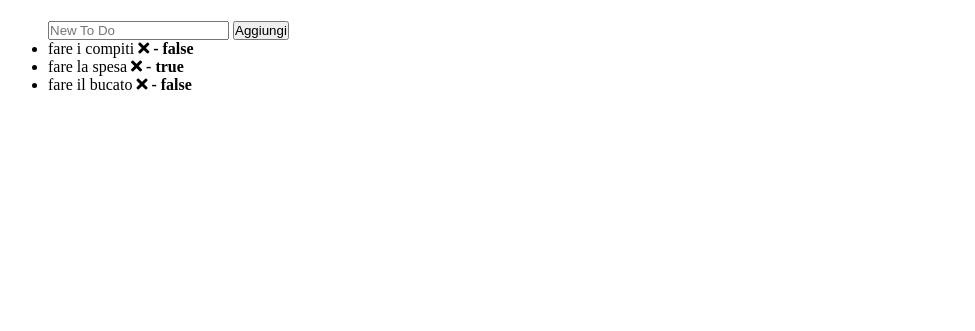
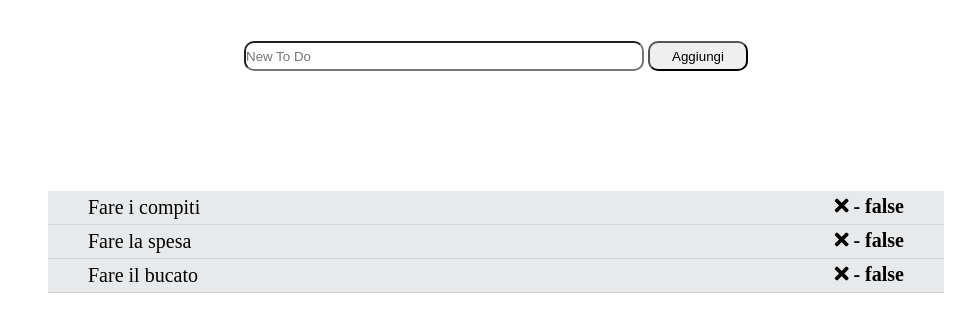
Before and after one commit to AlbertoZanola96/vue-todolist, a plain HTML site: page index.html in a window 1280 px wide. Shown: the part 191-522 px from the top of the page, without its empty margins (144-1119 px from the left). Drawn offline with nearby package versions, Linux system fonts and the light colour scheme.

Commit message:
Avanzamento

```diff
--- a/css/style.css
+++ b/css/style.css
@@ -10,7 +10,8 @@
     margin: 0 auto;
 }
 
-.logo {
+.logo,
+.new-todo {
     text-align: center;
     padding: 20px 0;
 }
@@ -18,3 +19,36 @@
 .logo > img {
     max-width: 25%;
 }
+
+.new-todo > input {
+    width: 400px;
+    height: 30px;
+    border-radius: 10px;
+}
+
+.new-todo > button {
+    width: 100px;
+    height: 30px;
+    border-radius: 10px;
+}
+
+.lista {
+    width: 100%;
+    margin: 100px 0 0 0 ;
+    background-color: rgb(231, 233, 235);
+}
+
+.lista li {
+    border-bottom: 1px solid lightgray;
+    font-size: 20px;
+    padding: 5px 40px;
+    list-style: none;
+}
+
+.lista i {
+    float: right;
+}
+
+#niente {
+    text-align: center;
+}
--- a/index.html
+++ b/index.html
@@ -23,7 +23,7 @@
                     {{ todo.do }} <i class="fas fa-times" @click='deleteToDo(index)'> - {{ todo.checked }}</i>
                 </li>
             </ul>
-            <h2 v-else>Non ci sono To Do</h2>
+            <h2 id="niente" v-else>Non ci sono To Do</h2>
         </div>
 
     </div>
--- a/js/main.js
+++ b/js/main.js
@@ -5,15 +5,15 @@ var app = new Vue ({
         newToDo: '',
         toDos: [
             {
-                do: 'fare i compiti',
+                do: 'Fare i compiti',
                 checked: false,
             },
             {
-                do: 'fare la spesa',
-                checked: true,
+                do: 'Fare la spesa',
+                checked: false,
             },
             {
-                do: 'fare il bucato',
+                do: 'Fare il bucato',
                 checked: false,
             },
         ],
@@ -21,7 +21,10 @@ var app = new Vue ({
     methods: {
         addToDo() {
             if(this.newToDo != '') {
-                this.toDos.push(this.newToDo);
+                this.toDos.push({
+                        do: this.newToDo,
+                        checked: false,
+                    });
                 this.newToDo = "";
             }
         },
```
